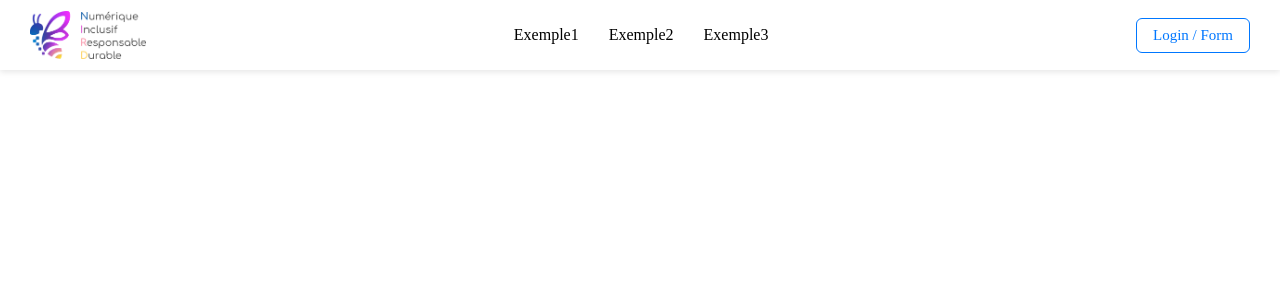
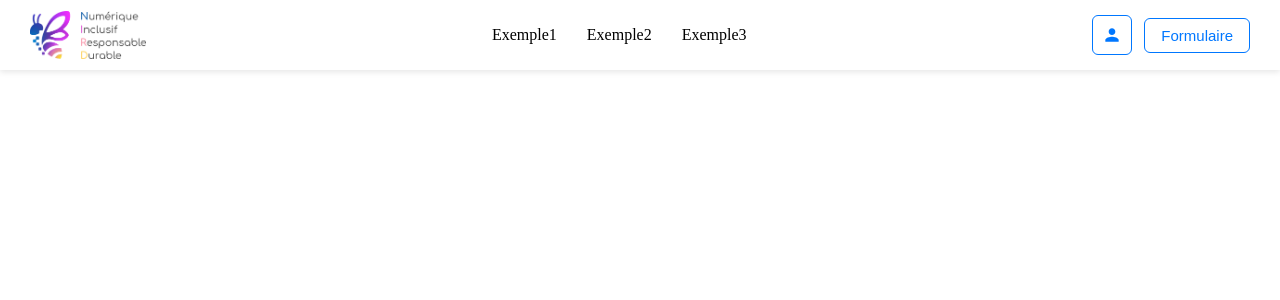
Before and after one commit to Bastien-Cousin/Nuit-de-l-info-2025, a React (Vite) app in the folder Nuit-info2025/: page / in a window 1280 px wide. Shown: the top 300 px of the page. Built offline with nearby package versions, Linux system fonts and the light colour scheme.

Commit message:
Séparation bouton login/form header

```diff
--- a/Nuit-info2025/package.json
+++ b/Nuit-info2025/package.json
@@ -10,8 +10,11 @@
     "preview": "vite preview"
   },
   "dependencies": {
+    "install": "^0.13.0",
+    "npm": "^11.6.4",
     "react": "^19.2.0",
     "react-dom": "^19.2.0",
+    "react-icons": "^5.5.0",
     "react-router-dom": "^7.10.1"
   },
   "devDependencies": {
--- a/Nuit-info2025/src/composants/header/Header.jsx
+++ b/Nuit-info2025/src/composants/header/Header.jsx
@@ -1,6 +1,7 @@
 import React from "react";
 import nird_logo from "../../img/nird_logo.png";
 import styles from "./Header.module.css";
+import { MdPerson } from "react-icons/md";
 
 export const Header = () => {
     return (
@@ -11,8 +12,14 @@ export const Header = () => {
                 <span>Exemple2</span>
                 <span>Exemple3</span>
             </div>
-            <div className={styles.login_form}>
-                Login / Form
+            <div className={styles.login_container}>
+                <button className={styles.icon_btn}>
+                    <MdPerson />
+                </button>
+
+                <button className={styles.form_btn}>
+                    Formulaire
+                </button>
             </div>
         </div>
     )
--- a/Nuit-info2025/src/composants/header/Header.module.css
+++ b/Nuit-info2025/src/composants/header/Header.module.css
@@ -38,17 +38,44 @@
     color: #0077ff;
 }
 
-.login_form {
+.login_container {
+    display: flex;
+    align-items: center;
+    gap: 12px;
+}
+
+.icon_btn {
+    width: 40px;
+    height: 40px;
+    display: flex;
+    align-items: center;
+    justify-content: center;
+    font-size: 20px;
+    cursor: pointer;
+    border-radius: 6px;
+    border: 1px solid #0077ff;
+    background: white;
+    color: #0077ff;
+    transition: 0.2s ease;
+}
+
+.icon_btn:hover {
+    background: #0077ff;
+    color: white;
+}
+
+.form_btn {
     font-size: 15px;
     cursor: pointer;
     padding: 8px 16px;
     border-radius: 6px;
     border: 1px solid #0077ff;
+    background: white;
     color: #0077ff;
     transition: 0.2s ease;
 }
 
-.login_form:hover {
+.form_btn:hover {
     background: #0077ff;
     color: white;
 }
```
Also changed, not shown: 1 other file (tests, documents, lock files or other folders).
